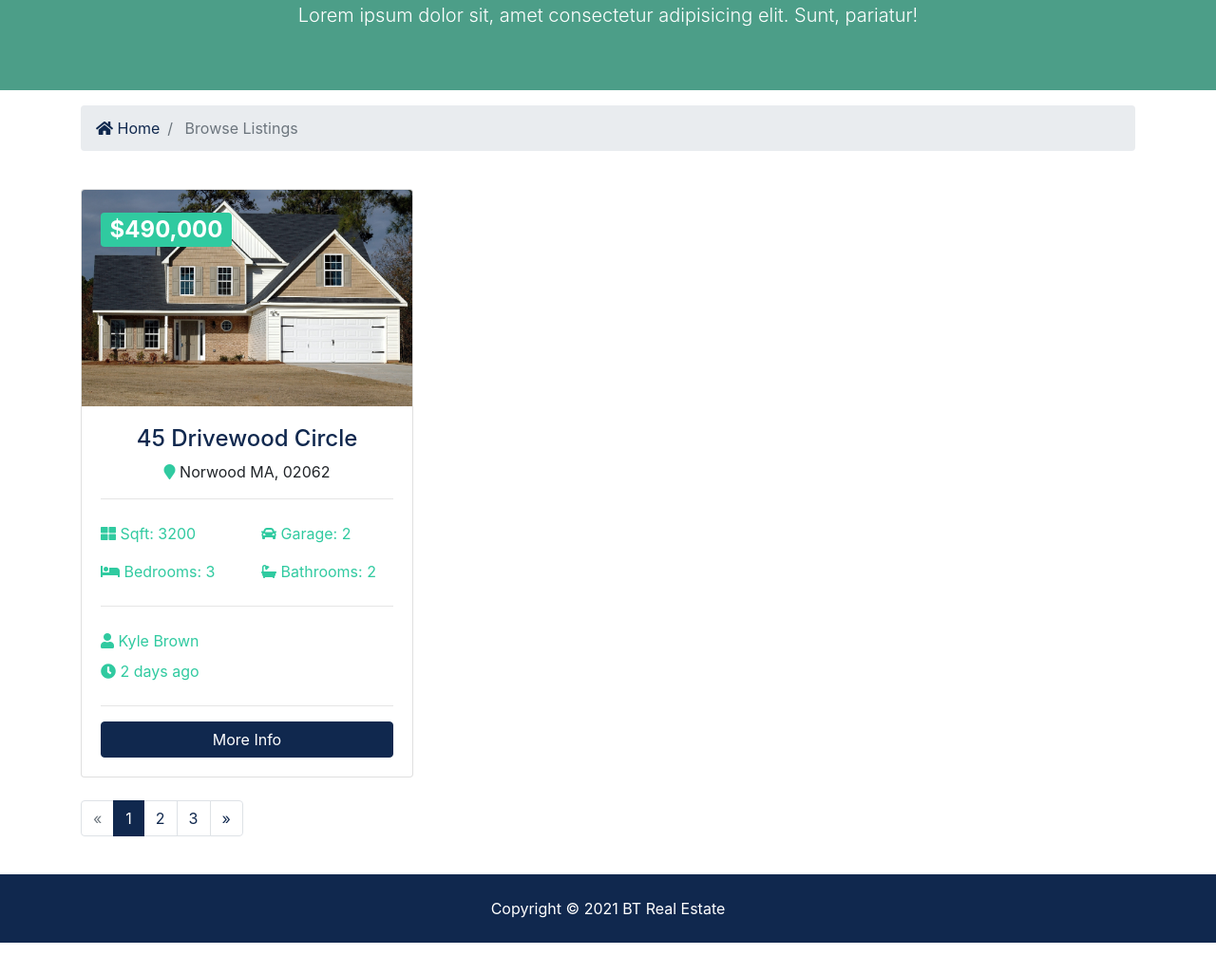
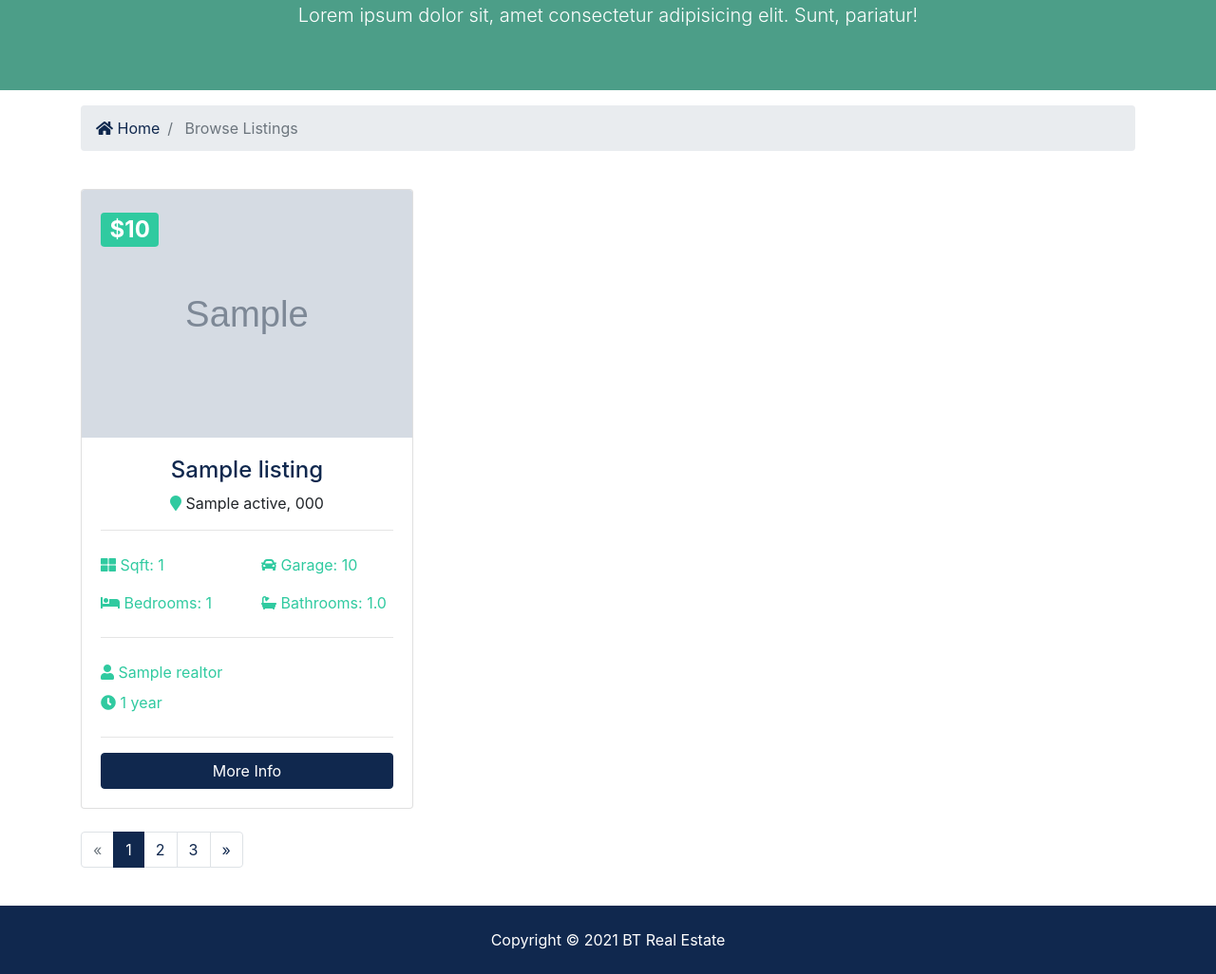
Before and after one commit to atm1504/RealEstate-Django, a Django app: page /listings/ in a window 1280 px wide. Shown: the part 250-1276 px from the top of the page at 95% size. Before the commit the page ends 1243 px from the top, so only its background shows below. Run offline with Django 3.2, Linux system fonts and the light colour scheme; tables that the repository leaves empty hold one stand-in row (values such as "Sample post"); grey boxes marked "Sample" are stand-in pictures; some libraries are stand-ins or nearby versions.

Commit message:
Listing vieews

```diff
--- a/btre/settings.py
+++ b/btre/settings.py
@@ -41,6 +41,7 @@ INSTALLED_APPS = [
     'django.contrib.sessions',
     'django.contrib.messages',
     'django.contrib.staticfiles',
+    'django.contrib.humanize',
 ]
 
 MIDDLEWARE = [
--- a/listings/views.py
+++ b/listings/views.py
@@ -8,7 +8,7 @@ def index(request):
 
     return render(request, 'listings/listings.html',context)
 
-def listing(request):
+def listing(request, listing_id):
     return render(request, 'listings/listing.html')
 
 def search(request):
--- a/templates/listings/listings.html
+++ b/templates/listings/listings.html
@@ -1,5 +1,5 @@
 {% extends 'base.html' %}
-{% load static %}
+{% load humanize %}
 {% block content %}
 
 <section id="showcase-inner" class="py-5 text-white">
@@ -36,42 +36,42 @@
         {% for  listing  in listings %}
           <div class="col-md-6 col-lg-4 mb-4">
             <div class="card listing-preview">
-              <img class="card-img-top" src="{% static '/img/homes/home-1.jpg' %}" alt="">
+              <img class="card-img-top" src="{{ listing.photo_main.url}}" alt="">
               <div class="card-img-overlay">
                 <h2>
-                  <span class="badge badge-secondary text-white">$490,000</span>
+                  <span class="badge badge-secondary text-white">${{  listing.price | intcomma}}</span>
                 </h2>
               </div>
               <div class="card-body">
                 <div class="listing-heading text-center">
-                  <h4 class="text-primary">45 Drivewood Circle</h4>
+                  <h4 class="text-primary">{{ listing.title }}</h4>
                   <p>
-                    <i class="fas fa-map-marker text-secondary"></i> Norwood MA, 02062</p>
+                    <i class="fas fa-map-marker text-secondary"></i> {{ listing.city}} {{ listing.state}}, {{ listing.zipcode}}  </p>
                 </div>
                 <hr>
                 <div class="row py-2 text-secondary">
                   <div class="col-6">
-                    <i class="fas fa-th-large"></i> Sqft: 3200</div>
+                    <i class="fas fa-th-large"></i>  Sqft:  {{ listing.sqft}}</div>
                   <div class="col-6">
-                    <i class="fas fa-car"></i> Garage: 2</div>
+                    <i class="fas fa-car"></i> Garage: {{ listing.garage}}</div>
                 </div>
                 <div class="row py-2 text-secondary">
                   <div class="col-6">
-                    <i class="fas fa-bed"></i> Bedrooms: 3</div>
+                    <i class="fas fa-bed"></i> Bedrooms: {{ listing.bedrooms}}</div>
                   <div class="col-6">
-                    <i class="fas fa-bath"></i> Bathrooms: 2</div>
+                    <i class="fas fa-bath"></i> Bathrooms: {{ listing.bathrooms}}</div>
                 </div>
                 <hr>
                 <div class="row py-2 text-secondary">
                   <div class="col-12">
-                    <i class="fas fa-user"></i> Kyle Brown</div>
+                    <i class="fas fa-user"></i> {{ listing.realtor}}</div>
                 </div>
                 <div class="row text-secondary pb-2">
                   <div class="col-6">
-                    <i class="fas fa-clock"></i> 2 days ago</div>
+                    <i class="fas fa-clock"></i> {{ listing.list_Date | timesince}}</div>
                 </div>
                 <hr>
-                <a href="listing.html" class="btn btn-primary btn-block">More Info</a>
+                <a href="{% url 'listing' listing.id %}" class="btn btn-primary btn-block">More Info</a>
               </div>
             </div>
           </div>
```
